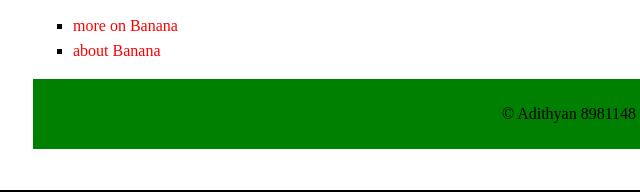
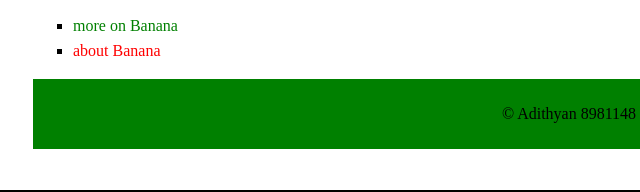
Before and after one commit to aidsisgreat/midtermb, a plain HTML site: page index.html in a window 1280 px wide. In both pictures the pointer is over the link "more on Banana". Shown: the part 455-647 px from the top of the page, 12-652 px from the left. Drawn offline with Linux system fonts and the light colour scheme.

Commit message:
Update main.css

```diff
--- a/main.css
+++ b/main.css
@@ -53,7 +53,7 @@ a{
     color: red;
     text-decoration: none;
 }
-a.hover{
+a:hover{
     color: green;
 }
 .structural header{
```
